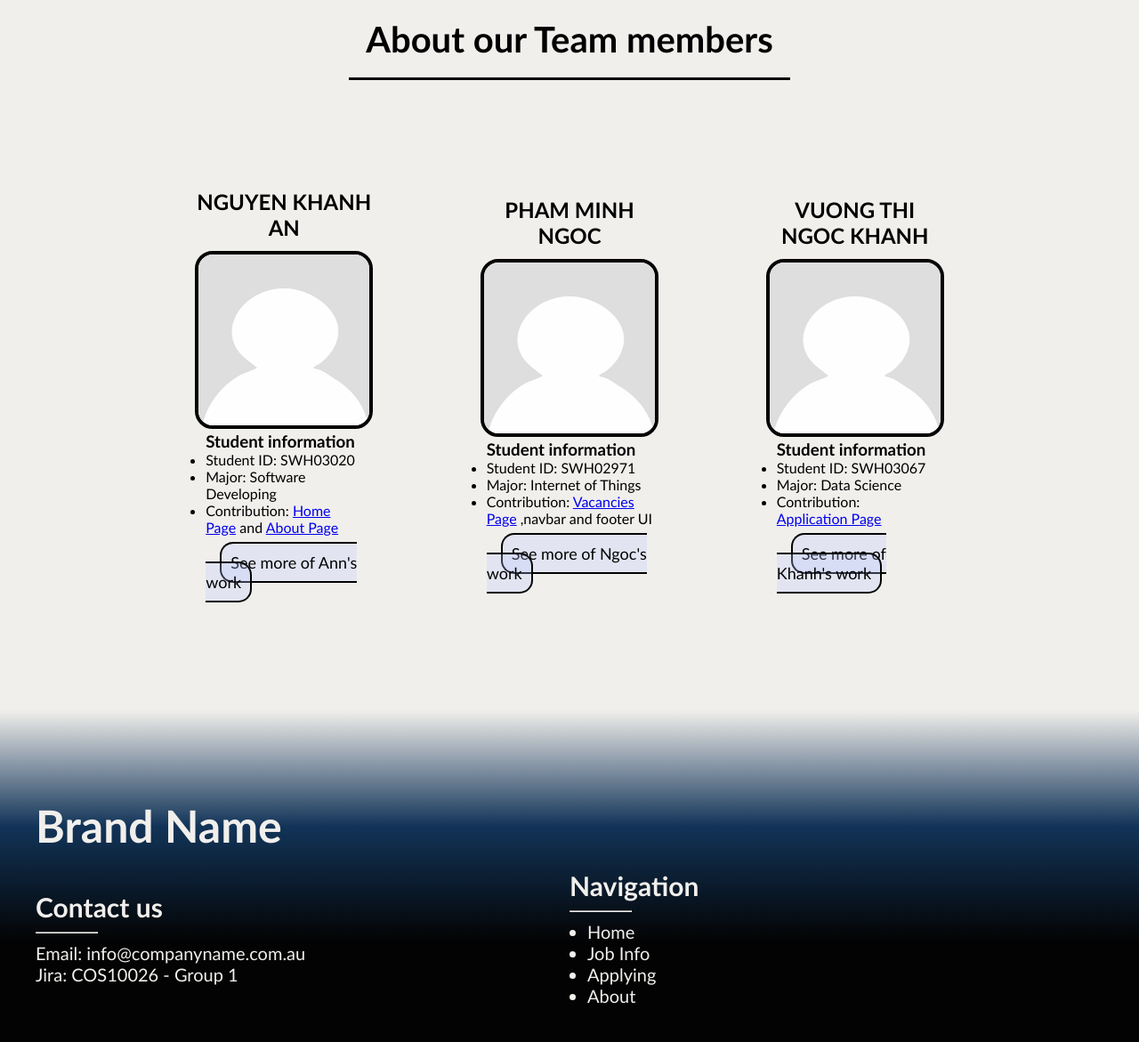
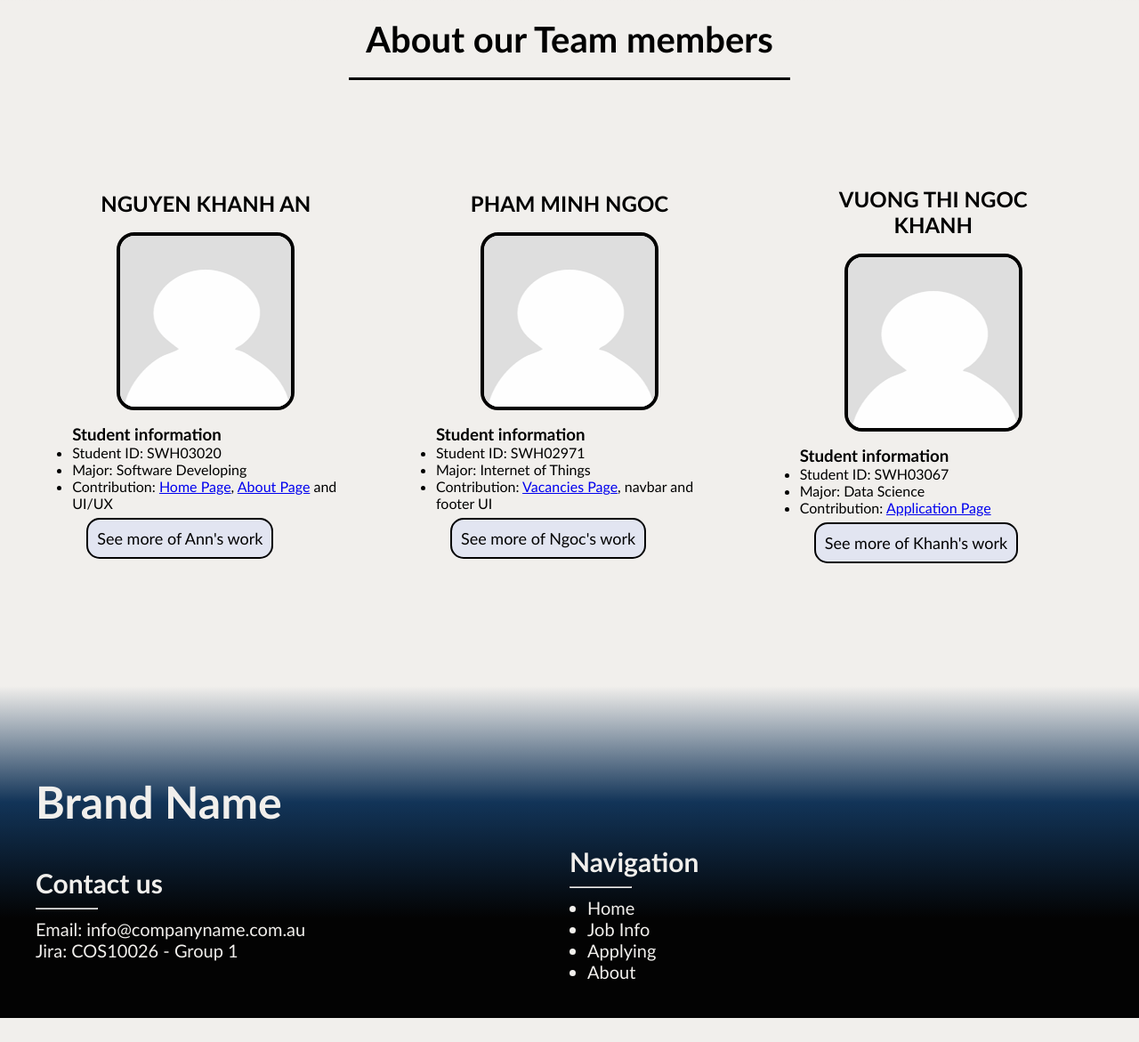
Before and after one commit to AnnNK137/project1, a PHP site: page /project1/about.html in a window 1280 px wide. Shown: the part 709-1880 px from the top of the page at 89% size. After the commit the page ends 1853 px from the top, so only its background shows below. Run offline with PHP 8.4, Linux system fonts and the light colour scheme.

Commit message:
finished members detail styling

```diff
--- a/project1/about.html
+++ b/project1/about.html
@@ -58,8 +58,8 @@
                             <li>Student ID: SWH03020</li>
                             <li>Major: Software Developing</li>
                             <li>
-                                Contribution: <a href="index.html">Home Page</a>
-                                and <a href="about.html">About Page</a>
+                                Contribution: <a href="index.html">Home Page</a>,
+                                <a href="about.html">About Page</a> and UI/UX
                             </li>
                         </ul>
                         <br>
@@ -83,8 +83,8 @@
                             <li>Student ID: SWH02971</li>
                             <li>Major: Internet of Things</li>
                             <li>
-                                Contribution: <a href="jobs.html">Vacancies Page</a>
-                                ,navbar and footer UI
+                                Contribution: <a href="jobs.html">Vacancies Page</a>,
+                                navbar and footer UI
                             </li>
                         </ul>
                         <br>
--- a/styles/styles.css
+++ b/styles/styles.css
@@ -217,6 +217,12 @@ footer a:hover{
     margin: 6%;
 }
 
+.ap_member_details{
+    width: 300px;
+    margin: 5%;
+
+}
+
 .ap_members img {
     width: 200px;
     height: 200px;
```
